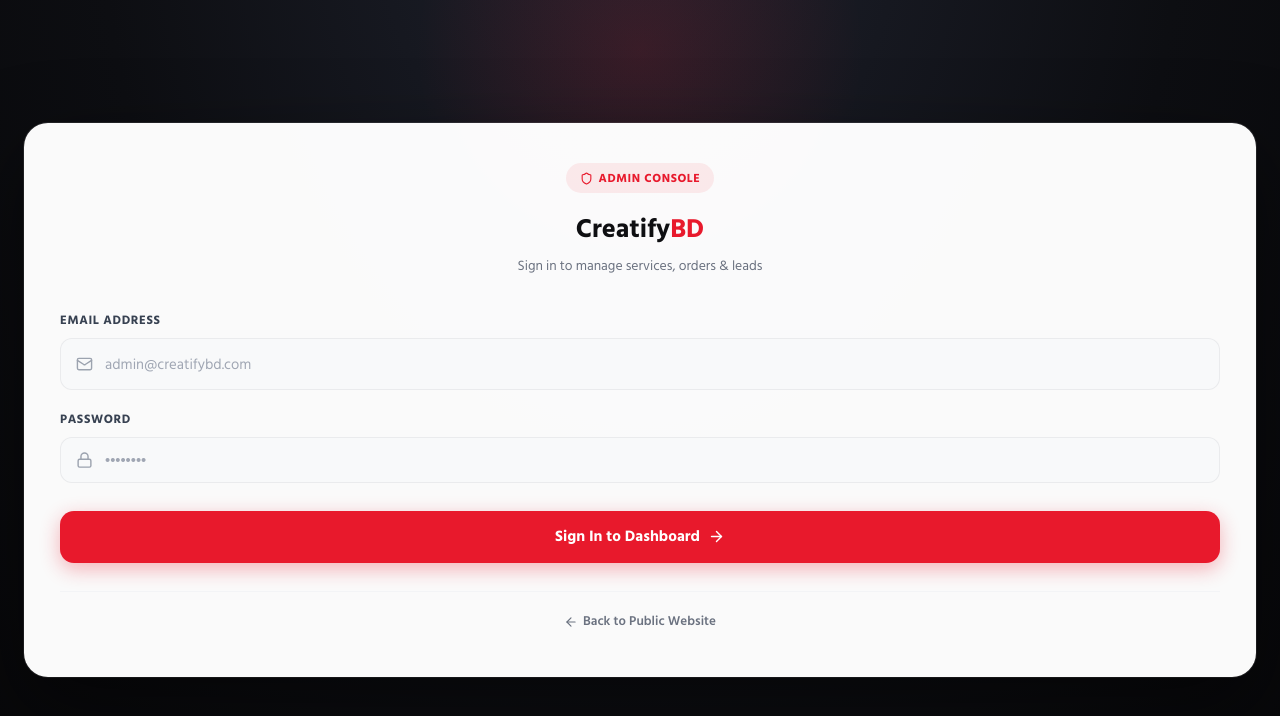
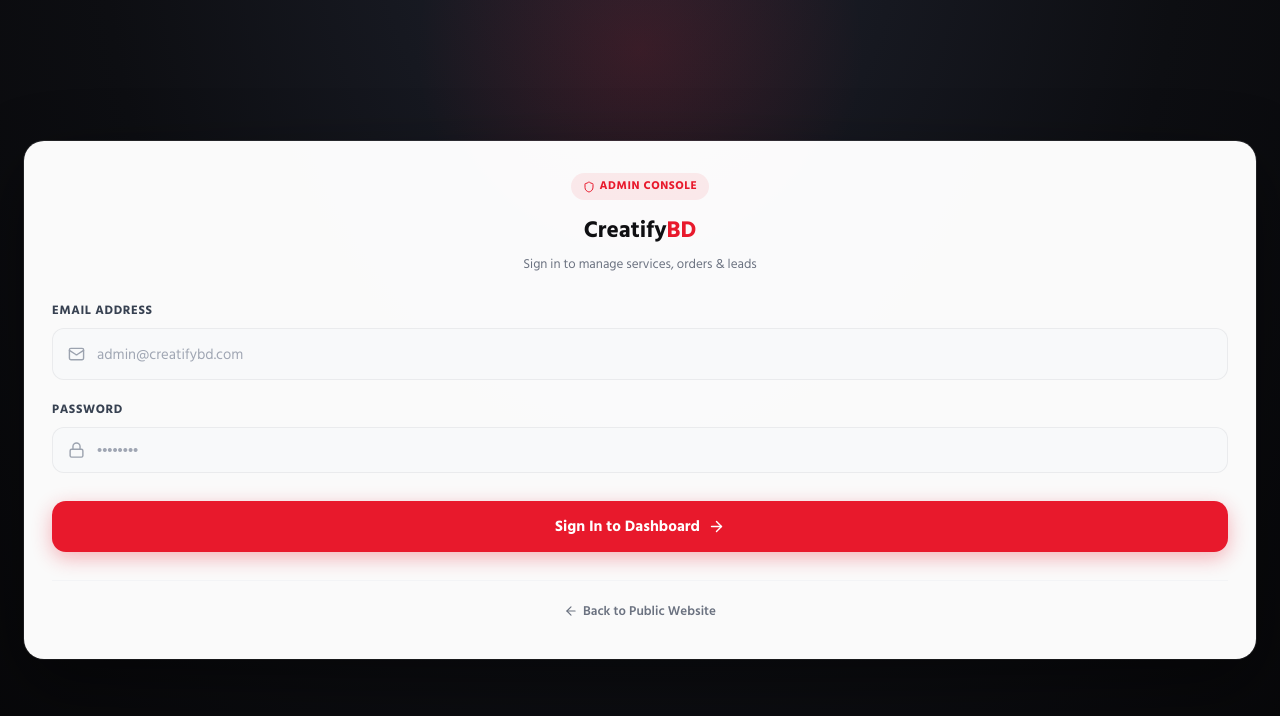
Before and after one commit to creatifybd/creatifybd, a React (Vite) app: page /login in a window 1280 px wide. Shown: the top 716 px of the page. Built offline with nearby package versions, Linux system fonts and the light colour scheme; no server answers; the database is empty.

Commit message:
fix(ui): optimize login card and confirmation modal with compact width (360-370px) and refined padding

```diff
--- a/src/context/ConfirmContext.jsx
+++ b/src/context/ConfirmContext.jsx
@@ -69,11 +69,11 @@
             onClick={(e) => e.stopPropagation()}
             style={{
               width: '100%',
-              maxWidth: '440px',
+              maxWidth: '360px',
               background: '#ffffff',
-              borderRadius: '20px',
-              padding: '2.25rem 2rem 1.75rem',
-              boxShadow: '0 25px 60px -15px rgba(0, 0, 0, 0.35), 0 0 0 1px rgba(0,0,0,0.06)',
+              borderRadius: '18px',
+              padding: '1.75rem 1.5rem 1.35rem',
+              boxShadow: '0 25px 50px -12px rgba(0, 0, 0, 0.35), 0 0 0 1px rgba(0,0,0,0.06)',
               textAlign: 'center',
               boxSizing: 'border-box',
               position: 'relative'
@@ -82,13 +82,13 @@
             {/* Icon */}
             <div
               style={{
-                width: '56px',
-                height: '56px',
-                borderRadius: '16px',
+                width: '46px',
+                height: '46px',
+                borderRadius: '13px',
                 display: 'flex',
                 alignItems: 'center',
                 justifyContent: 'center',
-                margin: '0 auto 1.25rem',
+                margin: '0 auto 1rem',
                 background: state.tone === 'danger' ? 'rgba(232, 25, 44, 0.1)' : state.tone === 'warning' ? 'rgba(245, 158, 11, 0.1)' : 'rgba(59, 130, 246, 0.1)',
                 color: state.tone === 'danger' ? '#e8192c' : state.tone === 'warning' ? '#f59e0b' : '#3b82f6',
               }}
@@ -99,10 +99,10 @@
             {/* Title & Description */}
             <h3
               style={{
-                fontSize: '1.28rem',
+                fontSize: '1.15rem',
                 fontWeight: 800,
                 color: '#111827',
-                margin: '0 0 0.5rem',
+                margin: '0 0 0.35rem',
                 fontFamily: "'Plus Jakarta Sans', sans-serif",
                 letterSpacing: '-0.02em'
               }}
@@ -111,10 +111,10 @@
             </h3>
             <p
               style={{
-                fontSize: '0.92rem',
+                fontSize: '0.84rem',
                 color: '#6b7280',
-                margin: '0 0 1.75rem',
-                lineHeight: 1.55,
+                margin: '0 0 1.4rem',
+                lineHeight: 1.5,
                 fontFamily: "'Plus Jakarta Sans', sans-serif"
               }}
             >
@@ -125,7 +125,7 @@
             <div
               style={{
                 display: 'flex',
-                gap: '0.75rem',
+                gap: '0.65rem',
                 width: '100%',
                 justifyContent: 'center'
               }}
@@ -135,13 +135,13 @@
                 onClick={() => close(false)}
                 style={{
                   flex: 1,
-                  padding: '0.8rem 1.25rem',
-                  borderRadius: '12px',
+                  padding: '0.68rem 1rem',
+                  borderRadius: '11px',
                   border: '1.5px solid #e5e7eb',
                   background: '#f9fafb',
                   color: '#374151',
                   fontWeight: 600,
-                  fontSize: '0.92rem',
+                  fontSize: '0.86rem',
                   cursor: 'pointer',
                   transition: 'background 0.18s, border-color 0.18s',
                   outline: 'none'
@@ -157,15 +157,15 @@
                 autoFocus
                 style={{
                   flex: 1,
-                  padding: '0.8rem 1.25rem',
-                  borderRadius: '12px',
+                  padding: '0.68rem 1rem',
+                  borderRadius: '11px',
                   border: 'none',
                   background: state.tone === 'danger' ? '#e8192c' : '#111827',
                   color: '#ffffff',
                   fontWeight: 700,
-                  fontSize: '0.92rem',
+                  fontSize: '0.86rem',
                   cursor: 'pointer',
-                  boxShadow: state.tone === 'danger' ? '0 4px 16px rgba(232,25,44,0.32)' : '0 4px 16px rgba(0,0,0,0.2)',
+                  boxShadow: state.tone === 'danger' ? '0 4px 14px rgba(232,25,44,0.3)' : '0 4px 14px rgba(0,0,0,0.2)',
                   transition: 'transform 0.18s, opacity 0.18s',
                   outline: 'none'
                 }}
--- a/src/pages/Login.jsx
+++ b/src/pages/Login.jsx
@@ -69,45 +69,45 @@
         <div
           style={{
             width: '100%',
-            maxWidth: '430px',
+            maxWidth: '370px',
             margin: '0 auto',
             background: 'rgba(255, 255, 255, 0.98)',
-            borderRadius: '24px',
-            padding: '2.5rem 2.25rem',
-            boxShadow: '0 30px 80px rgba(0, 0, 0, 0.5), 0 0 0 1px rgba(255, 255, 255, 0.1)',
+            borderRadius: '20px',
+            padding: '2rem 1.75rem',
+            boxShadow: '0 25px 70px rgba(0, 0, 0, 0.45), 0 0 0 1px rgba(255, 255, 255, 0.1)',
             boxSizing: 'border-box',
             position: 'relative',
             zIndex: 10
           }}
         >
           {/* Brand Header */}
-          <div style={{ textAlign: 'center', marginBottom: '2rem' }}>
+          <div style={{ textAlign: 'center', marginBottom: '1.6rem' }}>
             <div
               style={{
                 display: 'inline-flex',
                 alignItems: 'center',
-                gap: '6px',
-                padding: '0.35rem 0.85rem',
+                gap: '5px',
+                padding: '0.28rem 0.75rem',
                 borderRadius: '100px',
                 background: 'rgba(232, 25, 44, 0.08)',
                 color: '#e8192c',
-                fontSize: '0.75rem',
+                fontSize: '0.72rem',
                 fontWeight: 800,
                 letterSpacing: '0.05em',
                 textTransform: 'uppercase',
-                marginBottom: '1rem'
+                marginBottom: '0.75rem'
               }}
             >
-              <Shield size={13} />
+              <Shield size={12} />
               <span>Admin Console</span>
             </div>
 
             <h1
               style={{
-                fontSize: '1.65rem',
+                fontSize: '1.45rem',
                 fontWeight: 900,
                 color: '#0f0f12',
-                margin: '0 0 0.4rem',
+                margin: '0 0 0.35rem',
                 fontFamily: "'Plus Jakarta Sans', sans-serif",
                 letterSpacing: '-0.03em',
                 lineHeight: 1.1
@@ -118,7 +118,7 @@
             <p
               style={{
                 color: '#6b7280',
-                fontSize: '0.86rem',
+                fontSize: '0.82rem',
                 margin: 0,
                 lineHeight: 1.4
               }}
@@ -133,10 +133,10 @@
               style={{
                 background: 'rgba(232, 25, 44, 0.08)',
                 color: '#c4101f',
-                padding: '0.85rem 1rem',
-                borderRadius: '12px',
-                fontSize: '0.84rem',
-                marginBottom: '1.5rem',
+                padding: '0.75rem 0.9rem',
+                borderRadius: '10px',
+                fontSize: '0.82rem',
+                marginBottom: '1.25rem',
                 textAlign: 'center',
                 border: '1px solid rgba(232, 25, 44, 0.18)',
                 fontWeight: 500
```
